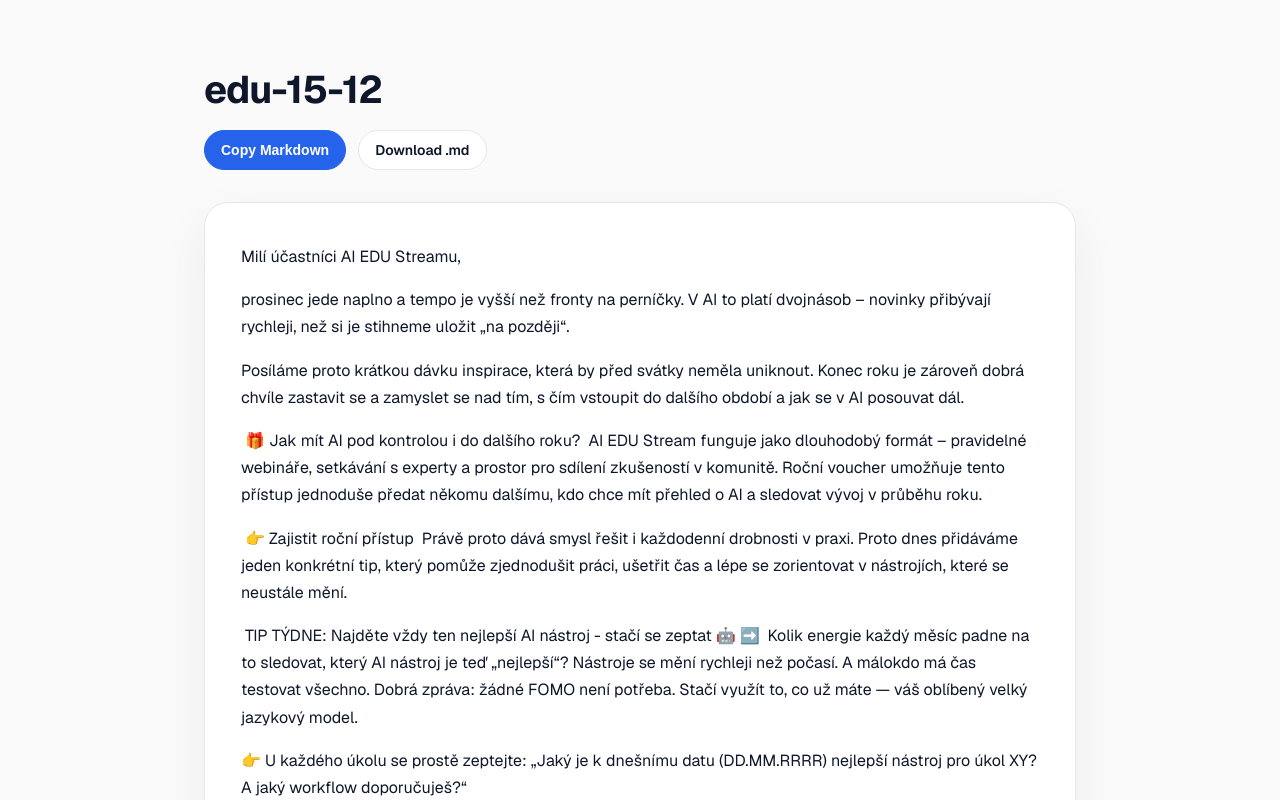
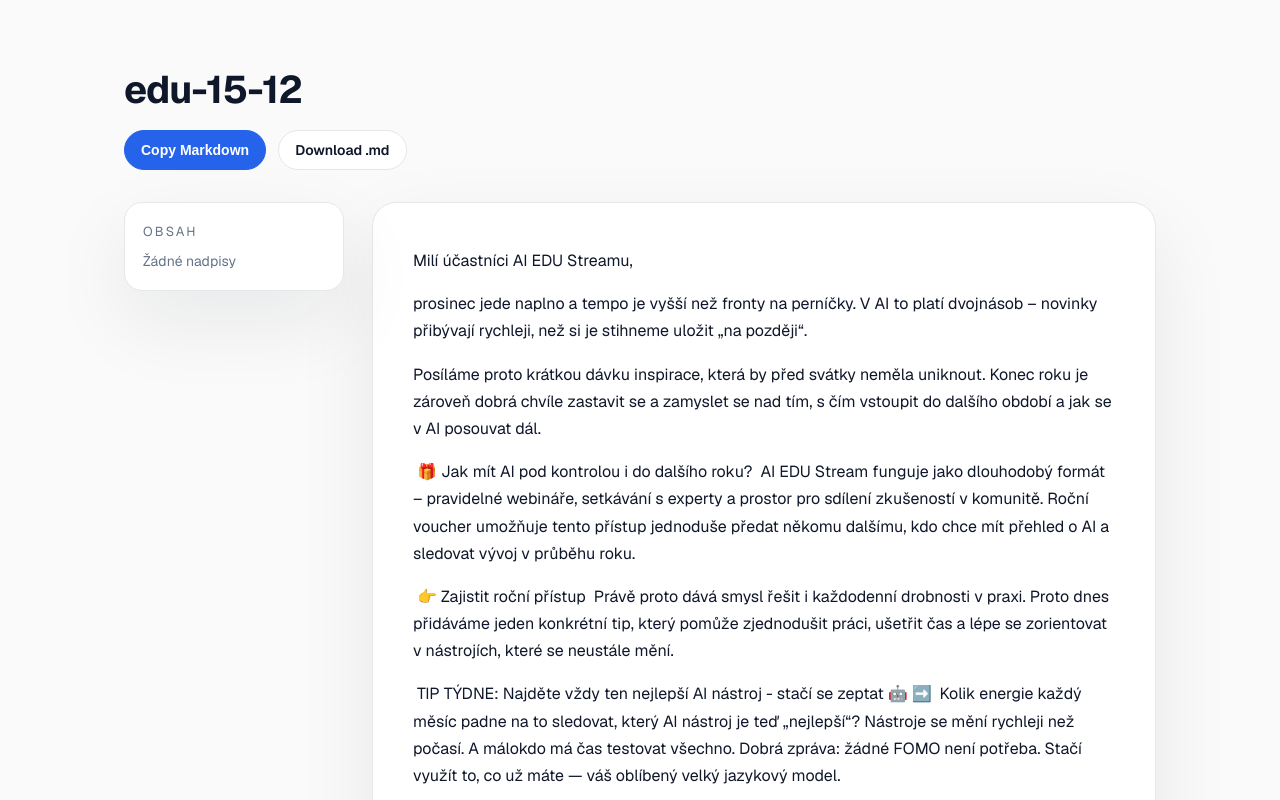
Before and after one commit to anetalizancova/markdown-share, a Next.js app: page /edu-15-12 in a window 1280 px wide. Shown: the top 800 px of the page. Built offline with nearby package versions, Linux system fonts and the light colour scheme.

Commit message:
Improve markdown layout with TOC sidebar

```diff
--- a/src/app/globals.css
+++ b/src/app/globals.css
@@ -6,6 +6,7 @@
   --muted: #64748b;
   --primary: #2563eb;
   --primary-hover: #1d4ed8;
+  --shadow: 0 30px 80px rgba(15, 23, 42, 0.08);
 }
 
 * {
@@ -38,7 +39,7 @@
 }
 
 .container {
-  width: min(920px, 100%);
+  width: min(1080px, 100%);
   margin: 0 auto;
   padding: 64px 24px 96px;
 }
@@ -50,7 +51,7 @@
   border-radius: 24px;
   background: var(--surface);
   border: 1px solid var(--border);
-  box-shadow: 0 24px 60px rgba(15, 23, 42, 0.08);
+  box-shadow: var(--shadow);
 }
 
 .eyebrow {
@@ -78,6 +79,7 @@
   border-radius: 18px;
   background: var(--surface);
   border: 1px solid var(--border);
+  box-shadow: var(--shadow);
 }
 
 .card h2 {
@@ -154,9 +156,9 @@
   background: var(--surface);
   border: 1px solid var(--border);
   border-radius: 24px;
-  padding: 40px 36px;
+  padding: 44px 40px;
   line-height: 1.7;
-  box-shadow: 0 18px 50px rgba(15, 23, 42, 0.06);
+  box-shadow: var(--shadow);
 }
 
 .markdown-content h1,
@@ -168,12 +170,41 @@
   letter-spacing: -0.01em;
 }
 
+.markdown-content h2 {
+  font-size: 26px;
+}
+
+.markdown-content h3 {
+  font-size: 22px;
+}
+
+.markdown-content h4 {
+  font-size: 18px;
+}
+
 .markdown-content h1:first-child {
   margin-top: 0;
 }
 
 .markdown-content p {
   color: var(--text);
+}
+
+.markdown-content strong {
+  font-weight: 700;
+}
+
+.markdown-content a {
+  color: var(--primary);
+  text-decoration: underline;
+  text-decoration-thickness: 2px;
+  text-underline-offset: 3px;
+}
+
+.markdown-content mark {
+  background: #fff4cc;
+  padding: 0 4px;
+  border-radius: 6px;
 }
 
 .markdown-content p + p,
@@ -193,6 +224,10 @@
 .markdown-content ol {
   padding-left: 22px;
   color: var(--muted);
+}
+
+.markdown-content li {
+  margin: 6px 0;
 }
 
 .markdown-content blockquote {
@@ -221,6 +256,59 @@
   background: var(--border);
 }
 
+.reader-layout {
+  display: grid;
+  grid-template-columns: 220px minmax(0, 1fr);
+  gap: 28px;
+  align-items: start;
+}
+
+.toc {
+  position: sticky;
+  top: 32px;
+  padding: 20px 18px;
+  border-radius: 18px;
+  background: var(--surface);
+  border: 1px solid var(--border);
+  box-shadow: var(--shadow);
+}
+
+.toc-title {
+  font-size: 13px;
+  text-transform: uppercase;
+  letter-spacing: 0.16em;
+  color: var(--muted);
+  margin-bottom: 12px;
+}
+
+.toc-empty {
+  color: var(--muted);
+  font-size: 14px;
+}
+
+.toc ul {
+  list-style: none;
+  display: grid;
+  gap: 8px;
+}
+
+.toc-item a {
+  font-size: 14px;
+  color: var(--text);
+}
+
+.toc-item a:hover {
+  color: var(--primary);
+}
+
+.toc-item.level-3 {
+  padding-left: 12px;
+}
+
+.toc-item.level-4 {
+  padding-left: 20px;
+}
+
 @media (max-width: 720px) {
   .container {
     padding: 40px 20px 64px;
@@ -231,4 +319,13 @@
   .card {
     padding: 28px 22px;
   }
+
+  .reader-layout {
+    grid-template-columns: 1fr;
+  }
+
+  .toc {
+    position: static;
+    order: 2;
+  }
 }
--- a/src/components/MarkdownViewer.tsx
+++ b/src/components/MarkdownViewer.tsx
@@ -9,11 +9,44 @@
   content: string;
 };
 
+type TocItem = {
+  level: number;
+  text: string;
+  id: string;
+};
+
+const headingRegex = /^(#{2,4})\s+(.+)$/gm;
+
+function slugify(text: string) {
+  return text
+    .toLowerCase()
+    .trim()
+    .replace(/[^\w\s-]/g, "")
+    .replace(/\s+/g, "-")
+    .replace(/-+/g, "-");
+}
+
+function extractToc(content: string): TocItem[] {
+  const items: TocItem[] = [];
+  let match;
+
+  while ((match = headingRegex.exec(content)) !== null) {
+    const level = match[1].length;
+    const text = match[2].trim();
+    const id = slugify(text);
+    items.push({ level, text, id });
+  }
+
+  return items;
+}
+
 export default function MarkdownViewer({
   slug,
   title,
   content,
 }: MarkdownViewerProps) {
+  const toc = extractToc(content);
+
   return (
     <div className="page">
       <header className="page-header">
@@ -27,8 +60,57 @@
           </a>
         </div>
       </header>
-      <div className="markdown-content">
-        <ReactMarkdown remarkPlugins={[remarkGfm]}>{content}</ReactMarkdown>
+      <div className="reader-layout">
+        <aside className="toc">
+          <p className="toc-title">Obsah</p>
+          {toc.length === 0 ? (
+            <p className="toc-empty">Žádné nadpisy</p>
+          ) : (
+            <ul>
+              {toc.map((item) => (
+                <li key={item.id} className={`toc-item level-${item.level}`}>
+                  <a href={`#${item.id}`}>{item.text}</a>
+                </li>
+              ))}
+            </ul>
+          )}
+        </aside>
+        <div className="markdown-content">
+          <ReactMarkdown
+            remarkPlugins={[remarkGfm]}
+            components={{
+              h2({ children, ...props }) {
+                const text = String(children);
+                const id = slugify(text);
+                return (
+                  <h2 id={id} {...props}>
+                    {children}
+                  </h2>
+                );
+              },
+              h3({ children, ...props }) {
+                const text = String(children);
+                const id = slugify(text);
+                return (
+                  <h3 id={id} {...props}>
+                    {children}
+                  </h3>
+                );
+              },
+              h4({ children, ...props }) {
+                const text = String(children);
+                const id = slugify(text);
+                return (
+                  <h4 id={id} {...props}>
+                    {children}
+                  </h4>
+                );
+              },
+            }}
+          >
+            {content}
+          </ReactMarkdown>
+        </div>
       </div>
     </div>
   );
```
